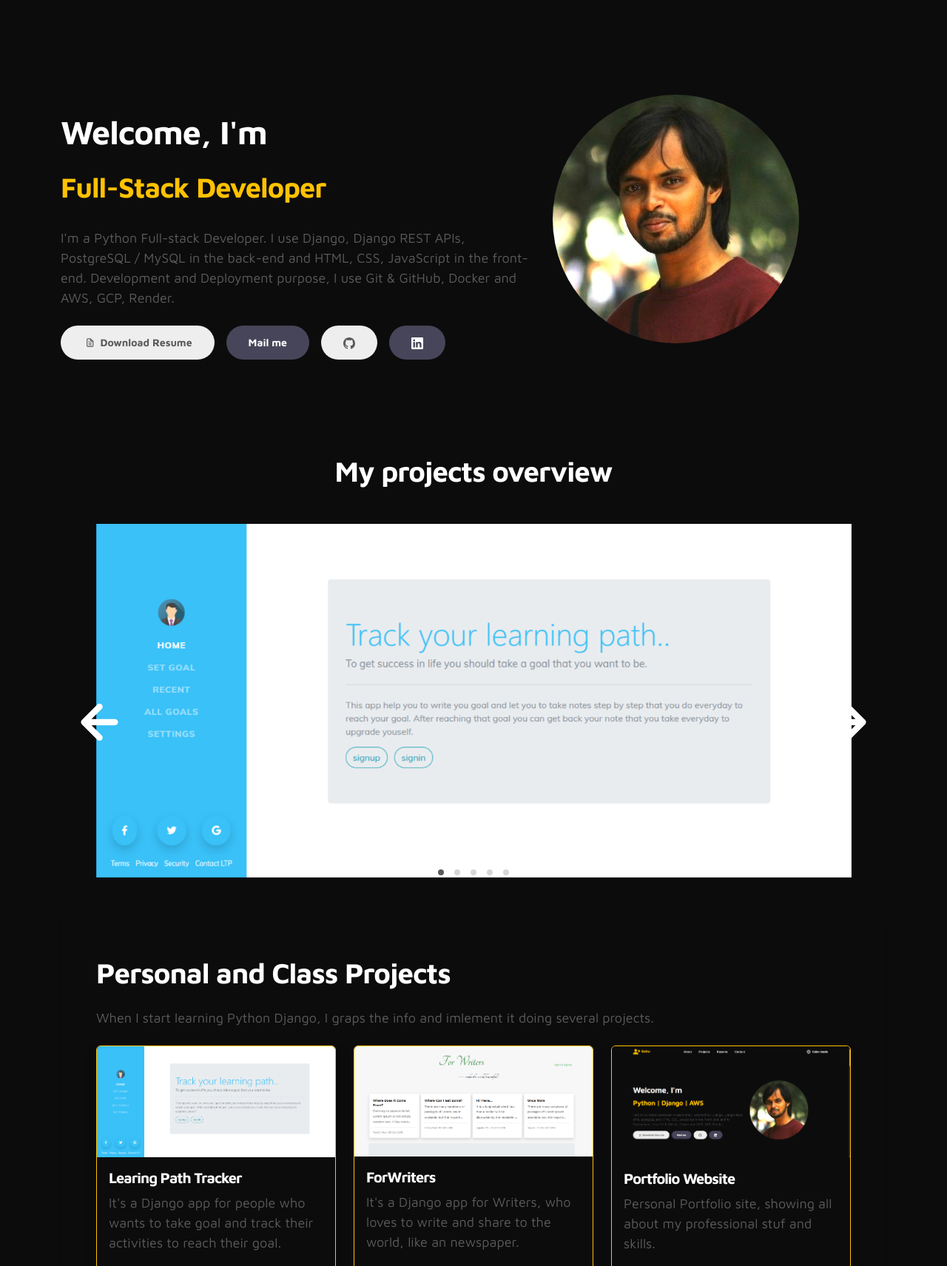
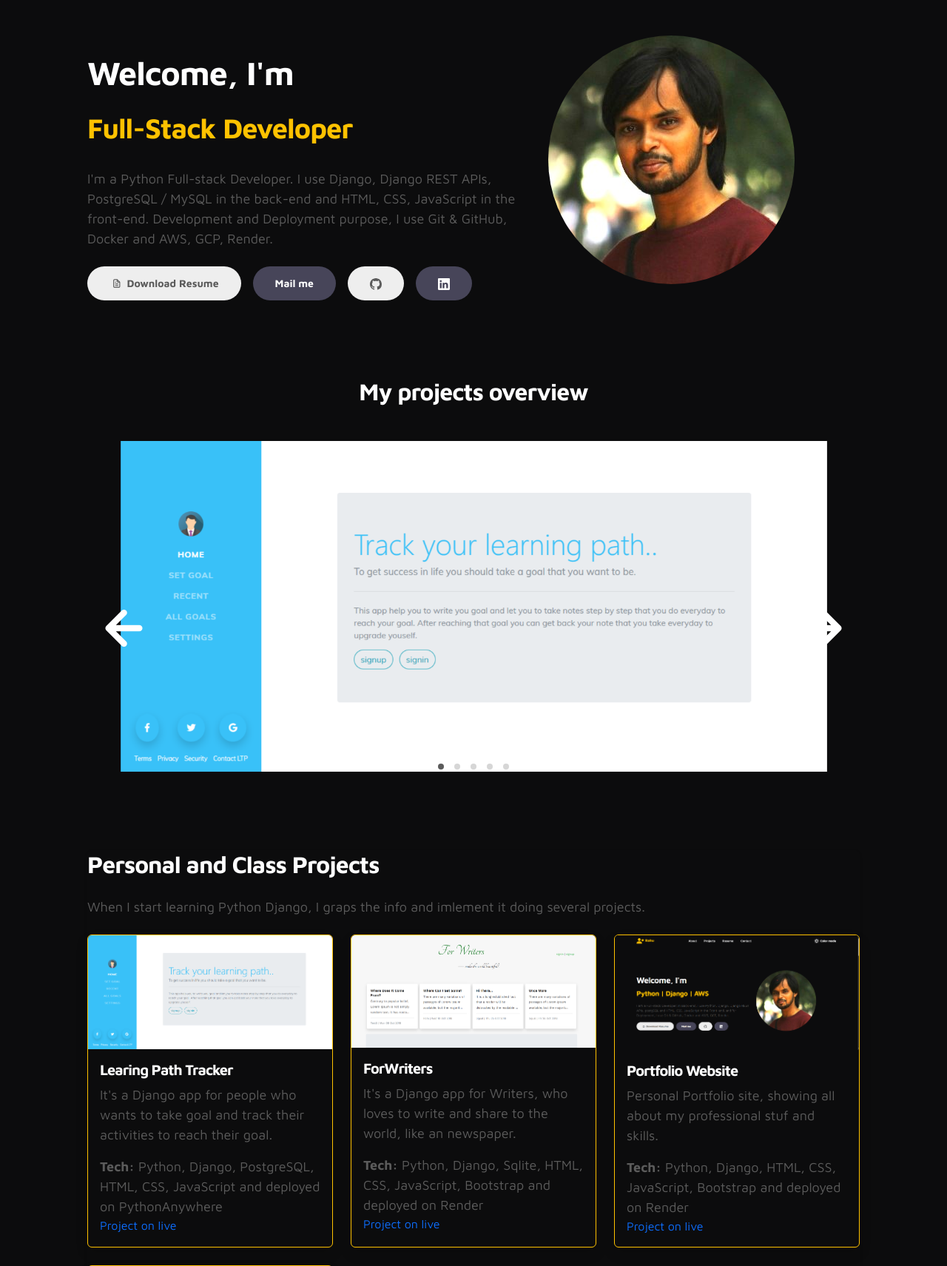
Before and after one commit to Rahu-ju/portfolio, a Django app: page / in a window 1280 px wide. Shown: the part 70-1781 px from the top of the page at 74% size. Run offline with Django 5.2, Linux system fonts and the light colour scheme; some libraries are stand-ins or nearby versions.

Commit message:
Update layout and add favicon.

```diff
--- a/pages/static/pages/css/custom.css
+++ b/pages/static/pages/css/custom.css
@@ -82,7 +82,7 @@
 
 h2 {
   color: #353535;
-  font-size: 2.4em;
+  font-size: 2em;
   font-weight: bold;
 }
 
--- a/pages/templates/pages/home.html
+++ b/pages/templates/pages/home.html
@@ -6,8 +6,9 @@
     <meta name="description" content="">
     <meta name="author" content="">
 
-    <title>Rahu | personal site</title>
+    <title>Rahu-personal site</title>
     {% load static %}
+    <link rel="icon" href="{% static 'pages/images/favicon.svg' %}">
     <link rel="stylesheet" href="{% static 'pages/css/bootstrap.min.css' %}">
     <link rel="stylesheet" href="{% static 'pages/css/unicons.css' %}">
     <link rel="stylesheet" href="{% static 'pages/css/owl.carousel.min.css' %}">
@@ -64,8 +65,8 @@
     </nav>
 
     <!-- ABOUT -->
-    <section class="about full-screen d-lg-flex justify-content-center align-items-center" id="about">
-        <div class="container">
+    <section class="about d-lg-flex justify-content-center align-items-center" id="about">
+        <div class="container px-5 my-5">
             <div class="row">
 
                 <div class="col-lg-7 col-md-12 col-12 d-flex align-items-center">
@@ -118,7 +119,7 @@
 
     <!-- PROJECTS -->
     <section class="project">
-      <div class="container">
+      <div class="container px-5 my-5 p-2">
 
                 <div class="row">
                   <div class="col-lg-11 text-center mx-auto col-12">
@@ -162,7 +163,7 @@
                 </div>
 
           <!-- Jumbotron-like wrapper -->
-          <section class="bg-transparent p-5 rounded shadow-sm" id="project">
+          <section class="bg-transparent rounded shadow-sm mt-5" id="project">
             <div class="d-flex justify-content-between align-items-center mb-4">
               <div>
                 <h2 class="mb-4">Personal and Class Projects</h2>
@@ -182,8 +183,8 @@
 
 <!-- Education and cirtificate section -->
     <section class="d-lg-flex justify-content-center align-items-center" id="education">
-      <div class="container">
-        <div class=" bg-transparent p-5 rounded shadow-sm">
+      <div class="container px-5 my-5">
+        <div class=" bg-transparent rounded shadow-sm">
 
           <div class="row mb-4">
               <h2 class="mb-4">Education & Cirtificates & Interest</h2>
@@ -269,8 +270,8 @@
     </section> -->
 
     <!-- CONTACT -->
-    <section class="contact py-5" id="contact">
-      <div class="container">
+    <section class="contact" id="contact">
+      <div class="container px-5 mt-5">
         <div class="row">
 
           <div class="col-lg-5 mr-lg-5 col-12">
@@ -307,7 +308,7 @@
 
           <div class="col-lg-6 col-12">
             <div class="contact-form">
-              <h2 class="mb-4">So, Wanna hire me? Let's talk</h2>
+              <h2 class="mb-4">So, Wanna hire me? Let's talk .. </h2>
               <div id="alert-container"></div>
 
               <form id="contactForm">
```
Also changed, not shown: pages/static/pages/images/favicon.svg (added), 3 other files.
